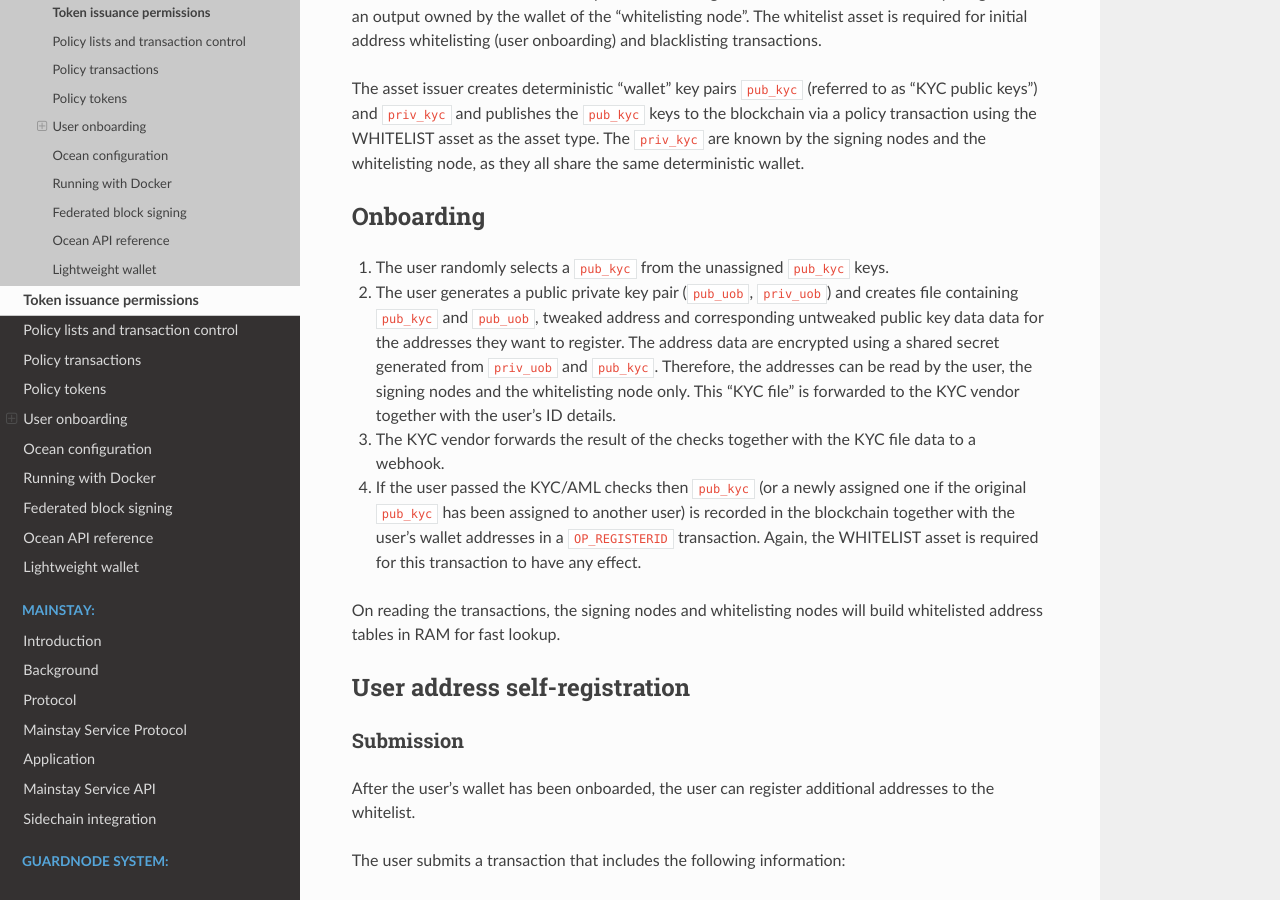
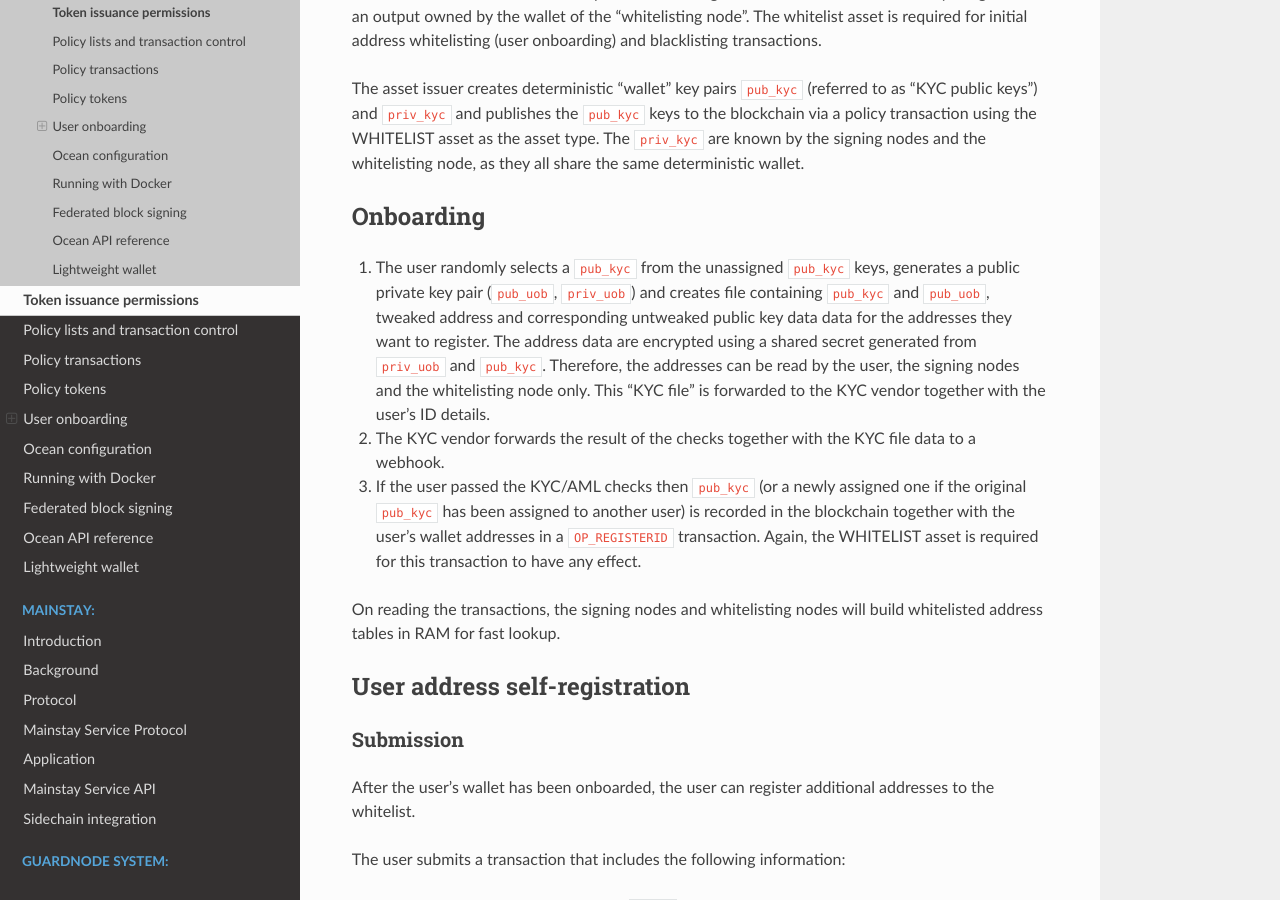
Before and after one commit to commerceblock/docs, a Sphinx documentation site: the page built from source/policy/index.rst, in a window 1280 px wide and 900 px high, scrolled down 3411 px. Built offline with Sphinx 7.4.7 and the Read the Docs theme 2.0.0, drawn with Linux system fonts in a browser that asks for light colours.

Commit message:
Reformatting.

```diff
--- a/source/policy/index.rst
+++ b/source/policy/index.rst
@@ -68,10 +68,9 @@
 Onboarding
 ----------
 
-1. The user randomly selects a ``pub_kyc`` from the unassigned ``pub_kyc`` keys.
-2. The user generates a public private key pair (``pub_uob``, ``priv_uob``) and creates file containing ``pub_kyc`` and ``pub_uob``, tweaked address and corresponding untweaked public key data data for the addresses they want to register. The address data are encrypted using a shared secret generated from ``priv_uob`` and ``pub_kyc``. Therefore, the addresses can be read by the user, the signing nodes and the whitelisting node only. This "KYC file" is forwarded to the KYC vendor together with the user's ID details.
-3. The KYC vendor forwards the result of the checks together with the KYC file data to a webhook.
-4. If the user passed the KYC/AML checks then ``pub_kyc`` (or a newly assigned one if the original ``pub_kyc`` has been assigned to another user) is recorded in the blockchain together with the user's wallet addresses in a ``OP_REGISTERID`` transaction. Again, the WHITELIST asset is required for this transaction to have any effect.
+1. The user randomly selects a ``pub_kyc`` from the unassigned ``pub_kyc`` keys, generates a public private key pair (``pub_uob``, ``priv_uob``) and creates file containing ``pub_kyc`` and ``pub_uob``, tweaked address and corresponding untweaked public key data data for the addresses they want to register. The address data are encrypted using a shared secret generated from ``priv_uob`` and ``pub_kyc``. Therefore, the addresses can be read by the user, the signing nodes and the whitelisting node only. This "KYC file" is forwarded to the KYC vendor together with the user's ID details.
+2. The KYC vendor forwards the result of the checks together with the KYC file data to a webhook.
+3. If the user passed the KYC/AML checks then ``pub_kyc`` (or a newly assigned one if the original ``pub_kyc`` has been assigned to another user) is recorded in the blockchain together with the user's wallet addresses in a ``OP_REGISTERID`` transaction. Again, the WHITELIST asset is required for this transaction to have any effect.
 
 On reading the transactions, the signing nodes and whitelisting nodes will build whitelisted address tables in RAM for fast lookup.
 
```
